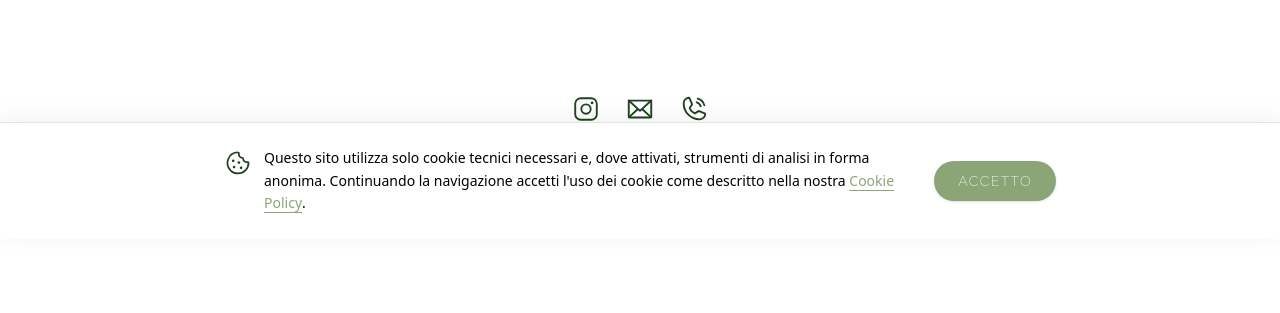
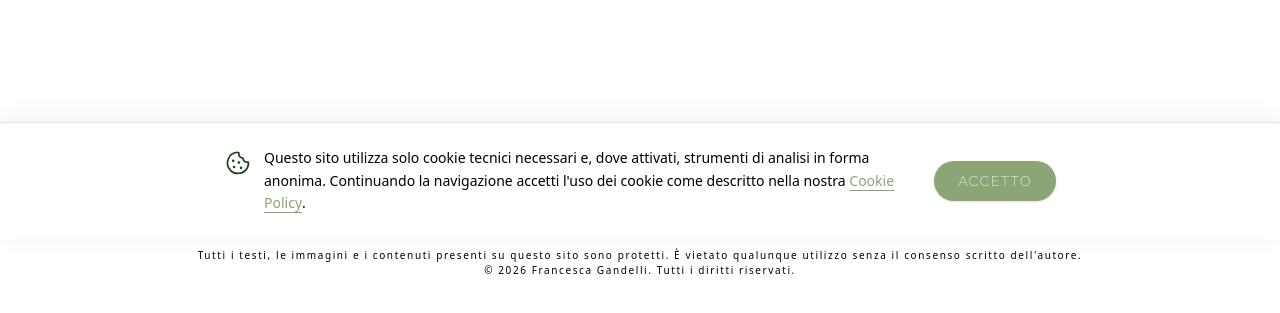
Before and after one commit to Claudiasals/francescagandelli, a React (Vite) app in the folder client/: page / in a window 1280 px wide. Shown: the part 561-874 px from the top of the page. Built offline with nearby package versions, Linux system fonts and the light colour scheme; no server answers.

Commit message:
style(layout): più spazio tra contenuto e footer

```diff
--- a/client/src/App.jsx
+++ b/client/src/App.jsx
@@ -28,7 +28,8 @@ const App = () => {
 
       <ScrollToTop />
 
-      {/* CONTENUTO DINAMICO */}
+      {/* CONTENUTO DINAMICO: flex-1 riempie l’altezza così il footer resta in basso; il margine del footer crea spazio sopra */}
+      <div className="flex min-h-0 w-full min-w-0 flex-1 flex-col">
         <Routes>
           <Route path="/" element={<Home />} />
           <Route path="/about" element={<About />} />
@@ -45,9 +46,8 @@ const App = () => {
           <Route path="/privacy-policy" element={<PrivacyPolicy />} />
           <Route path="/cookie-policy" element={<CookiePolicy />} />
           <Route path="/terms-of-service" element={<TermsOfService />} />
-
-
         </Routes>
+      </div>
 
       <Footer />
 
--- a/client/src/components/Footer.jsx
+++ b/client/src/components/Footer.jsx
@@ -8,7 +8,7 @@ const Footer = () => {
 
     return (
         <>
-            <footer className="mt-auto p-6 text-center overflow-visible">
+            <footer className="mt-12 shrink-0 p-6 text-center overflow-visible">
                 <div className="flex flex-wrap items-center justify-center gap-x-2 gap-y-1">
                     <a
                         href={instagramUrl}
```
Lines whose indentation alone changed are shown as unchanged.
